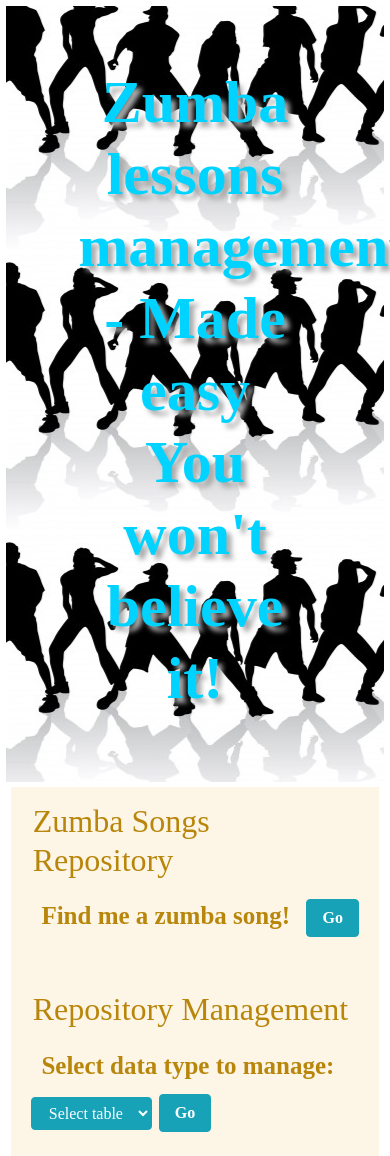
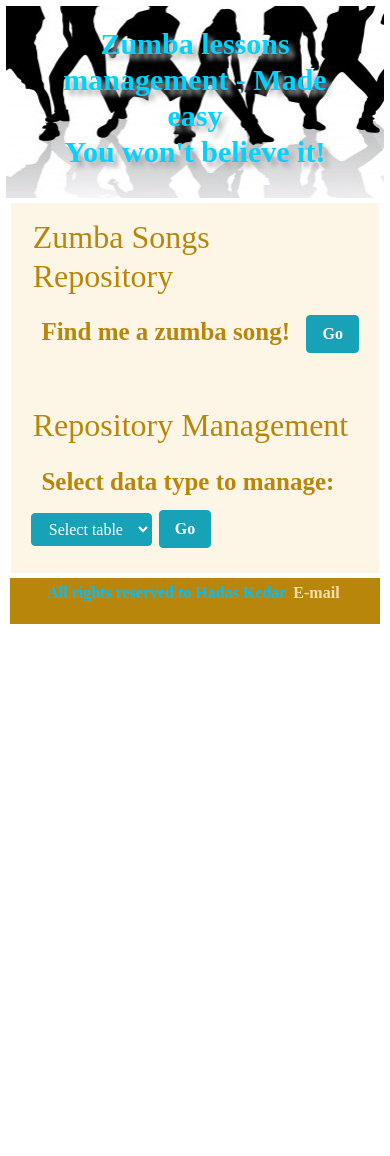
Before and after one commit to hadaskedar2020/zumba-lessons-management, a Flask app: page / in a window 390 px wide; the page is wider, and only the part inside the window is pictured. Shown: the top 1156 px of that part. After the commit the page ends 624 px from the top of that part, so only its background shows below. Run offline with Flask 2, Linux system fonts and the light colour scheme; some libraries are stand-ins or nearby versions.

Commit message:
Add files via upload

```diff
--- a/static/my.css
+++ b/static/my.css
@@ -22,7 +22,7 @@ body {
 }
 
 .header h1 {
-	font-size: 50px;
+	font-size: 55px;
 	color: #00d3ff;
 	font-weight: bolder;
 	font-family: 'Rubik:Black 900', serif;
@@ -121,7 +121,19 @@ select::-ms-expand { display: block; }
     }
 }
 
+
+@media (max-width: 600px) {
+	.header {
+  padding: 20px;
+  font-size: 10em;
+	}
   .header h1 {
-	  font-size: 60px;
+	  font-size: 30px;
+	}
+	.left {
+	  padding: 1px;
+	  text-align: left;
+		font-size: 10px;
+	  background-color: #F5DEB3;
 	}
 }
```
